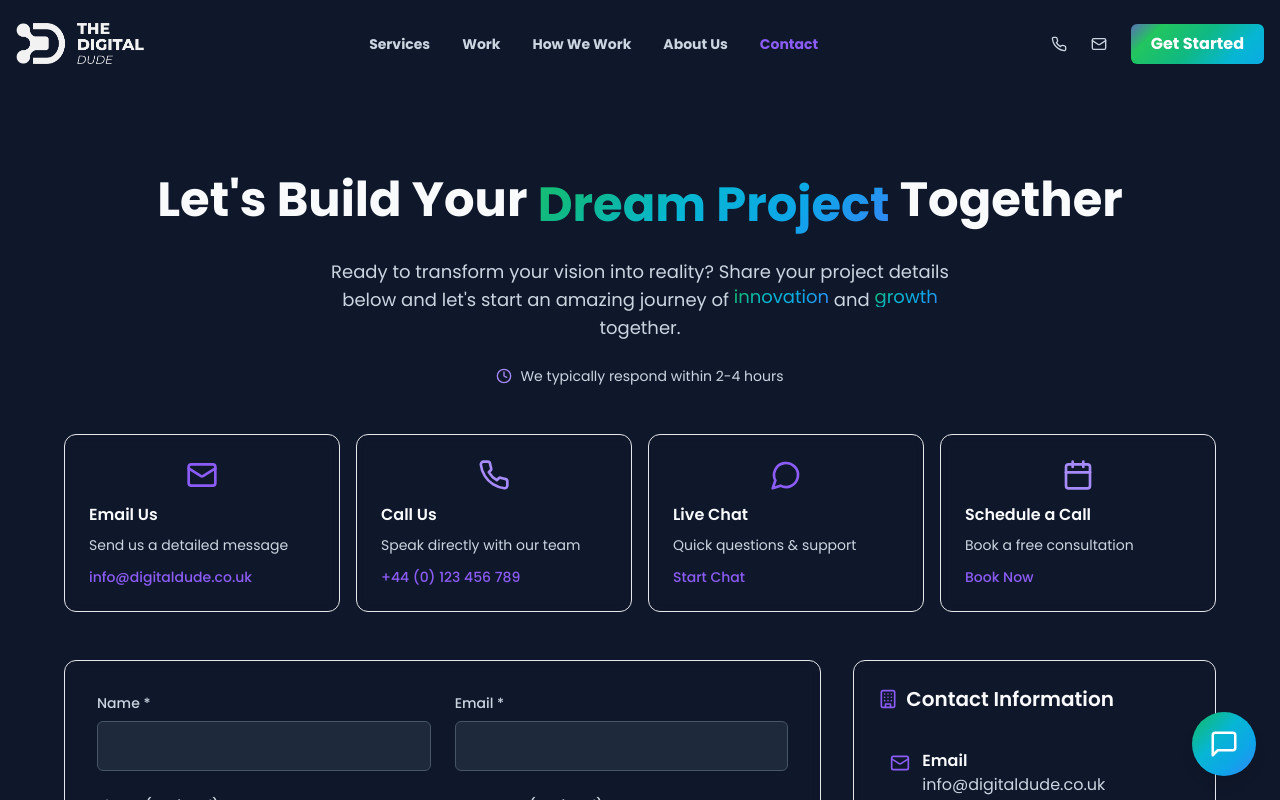
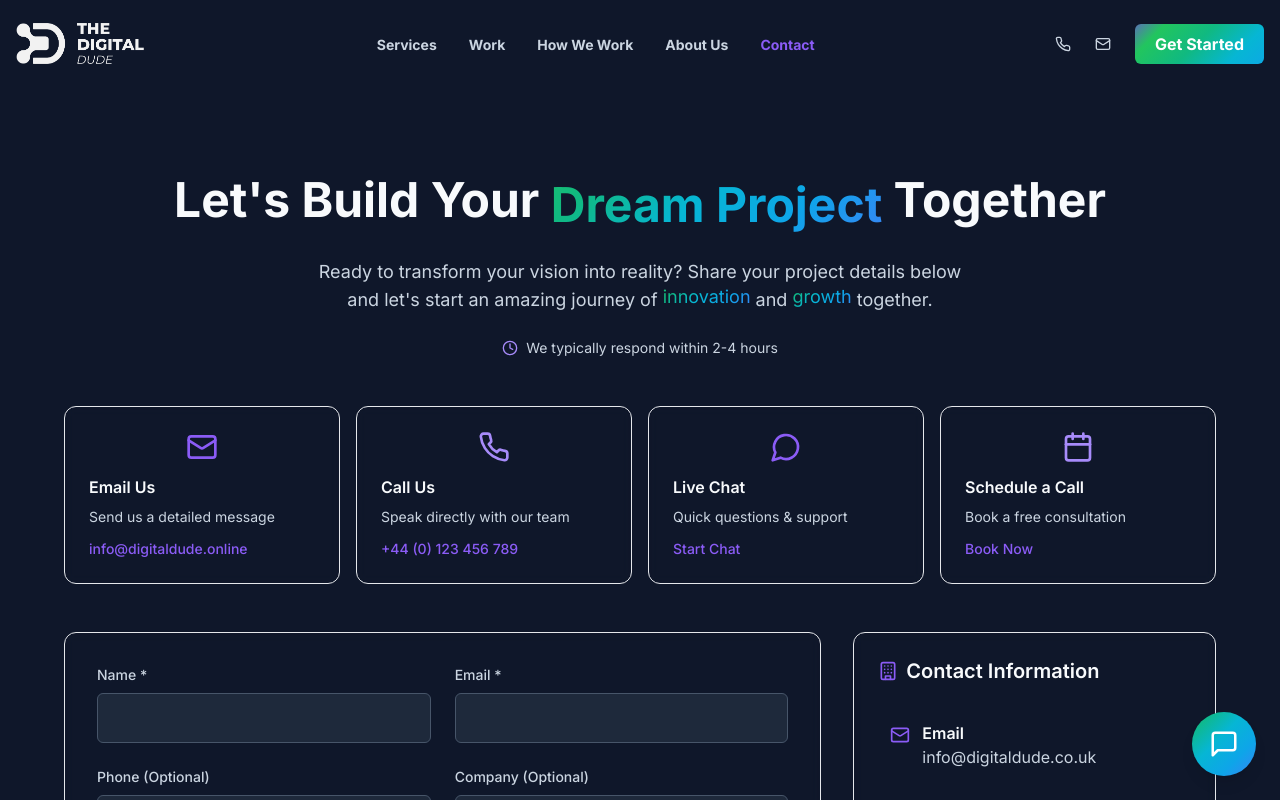
Before and after one commit to neiloy-neil/The-Digital-Dude, a React (Vite) app: page /contact in a window 1280 px wide. Shown: the top 800 px of the page. Built offline with nearby package versions, Linux system fonts and the light colour scheme.

Commit message:
Phase 8: Fix font, contact form, and SEO

```diff
--- a/components/seo/SEO.tsx
+++ b/components/seo/SEO.tsx
@@ -21,7 +21,7 @@ const SEO = ({
   title = 'The Digital Dude - Custom Software Development & AI Solutions',
   description = 'Leading software development agency specializing in custom SaaS platforms, AI solutions, and digital transformation. Transform your business with cutting-edge technology.',
   keywords = 'software development, custom software, SaaS development, AI solutions, web development, mobile apps, digital transformation, React, Node.js, Python, machine learning',
-  image = 'https://images.unsplash.com/photo-1486312338219-ce68e2c6b33d?w=1200&h=630&fit=crop',
+  image = 'https://www.digitaldude.online/THE DIGITAL DUDE-04.png',
   url = 'https://www.digitaldude.online',
   type = 'website',
   structuredData,
--- a/index.html
+++ b/index.html
@@ -7,7 +7,7 @@
     <title>The Digital Dude - Custom Software Development</title>
     <link rel="preconnect" href="https://fonts.googleapis.com">
     <link rel="preconnect" href="https://fonts.gstatic.com" crossorigin>
-    <link href="https://fonts.googleapis.com/css2?family=Poppins:wght@400;500;600;700;800&display=swap" rel="stylesheet">
+    <link href="https://fonts.googleapis.com/css2?family=Inter:wght@400;500;600;700;800&display=swap" rel="stylesheet">
   </head>
   <body class="text-text-primary">
     <div id="root"></div>
--- a/pages/contact.tsx
+++ b/pages/contact.tsx
@@ -33,8 +33,8 @@ const ContactPage = () => {
       icon: Mail,
       title: 'Email Us',
       description: 'Send us a detailed message',
-      action: 'info@digitaldude.co.uk',
-      href: 'mailto:info@digitaldude.co.uk',
+      action: 'info@digitaldude.online',
+      href: 'mailto:info@digitaldude.online',
       color: 'text-primary'
     },
     {
@@ -96,15 +96,28 @@ const ContactPage = () => {
     setIsSuccess(false);
     setIsError(false);
 
-    // Simulate API call
-    await new Promise(resolve => setTimeout(resolve, 1500));
+    try {
+      const subject = encodeURIComponent(`New Project Inquiry from ${data.name}`);
+      const body = encodeURIComponent(`Name: ${data.name}
+Email: ${data.email}
+Phone: ${data.phone || 'N/A'}
+Company: ${data.company || 'N/A'}
 
-    // Simulate error for demo purposes
-    if (data.email.toLowerCase() === 'error@example.com') {
-      setIsError(true);
-    } else {
+Project Details:
+Type: ${data.projectType || 'N/A'}
+Budget: ${data.budget || 'N/A'}
+Timeline: ${data.timeline || 'N/A'}
+
+Description:
+${data.projectDescription}
+`);
+
+      window.location.href = `mailto:info@digitaldude.online?subject=${subject}&body=${body}`;
+
       setIsSuccess(true);
       reset();
+    } catch (error) {
+      setIsError(true);
     }
   };
 
@@ -126,7 +139,7 @@ const ContactPage = () => {
             "@type": "ContactPoint",
             "telephone": "+44-123-456-789",
             "contactType": "Sales",
-            "email": "info@digitaldude.co.uk",
+            "email": "info@digitaldude.online",
             "availableLanguage": "en"
           },
           "address": {
--- a/styles/globals.css
+++ b/styles/globals.css
@@ -3,7 +3,7 @@
 @tailwind utilities;
 
 :root {
-  --font-sans: 'Poppins', sans-serif;
+  --font-sans: 'Inter', sans-serif;
 
   /* Enhanced Color Palette based on purple logo brand colors */
   --color-background-body: #0f172a; /* slate-900 */
```
